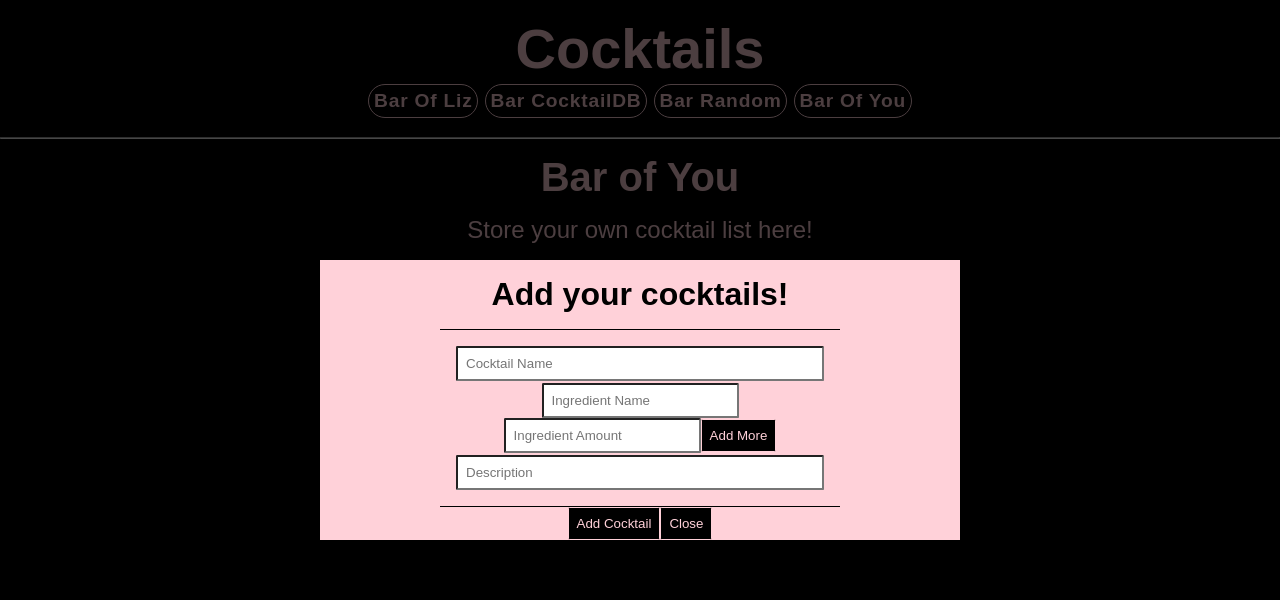
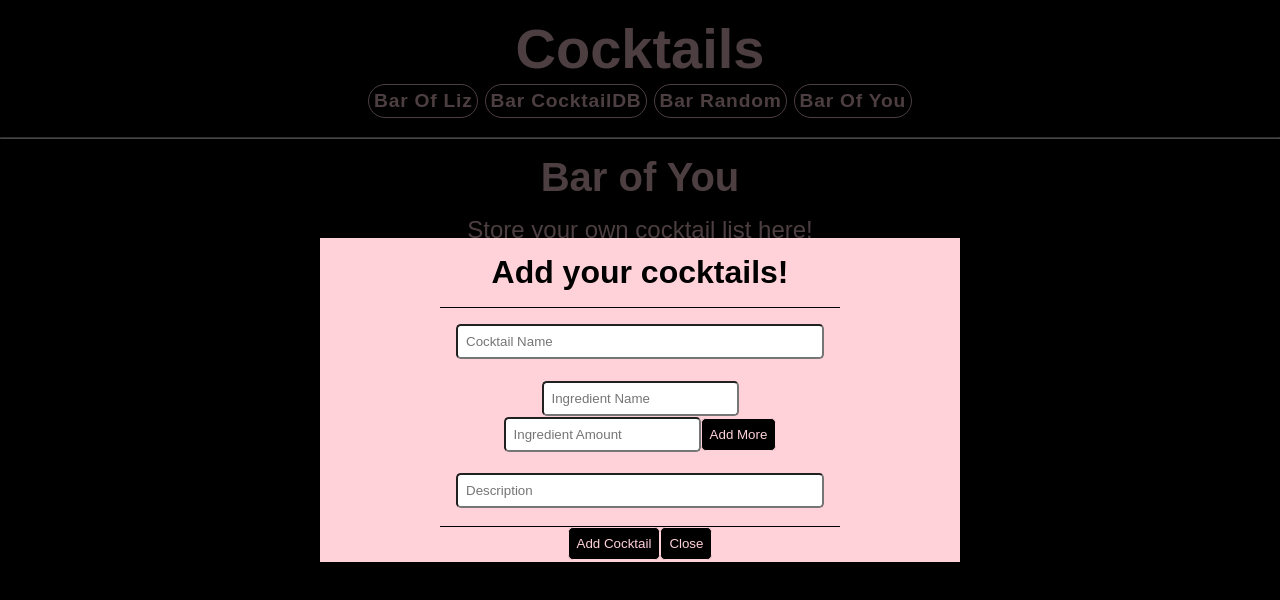
Before and after one commit to ESedrak/cocktail-list, a React (Create React App) app: page /You in a window 1280 px wide. Both pictures are taken after a click on the button "Add Cocktail". Shown: the top 600 px of the page. Built offline with nearby package versions, Linux system fonts and the light colour scheme; a web font is replaced by a local one.

Commit message:
some spacing styling to modal form

```diff
--- a/src/components/barOfYou/ModalForm/DisplayYourCocktail.js
+++ b/src/components/barOfYou/ModalForm/DisplayYourCocktail.js
@@ -3,6 +3,7 @@ import "../../../Cocktail.css";
 function DisplayYourCocktail({ cocktailInfo, addIngredient }) {
 	return (
 		<section className="Cocktail-you-one">
+			<hr />
 			{cocktailInfo.map((details, index) => (
 				<div key={index}>
 					<h3 className="Cocktail-drink-name">{details.drinkName}</h3>
--- a/src/components/barOfYou/ModalForm/ModalForm.css
+++ b/src/components/barOfYou/ModalForm/ModalForm.css
@@ -46,8 +46,9 @@
 }
 
 .ModalForm input {
-	border-radius: 0.1rem;
+	border-radius: 0.3rem;
 	padding: 0.5rem;
+	margin-bottom: 0.1rem;
 }
 
 .ModalForm button {
@@ -56,5 +57,6 @@
 	background-color: black;
 	border: 0.1rem solid rgb(255, 209, 217);
 	padding: 0.5rem;
-	border-radius: 0.1rem;
+	border-radius: 0.3rem;
+	margin-bottom: 0.1rem;
 }
--- a/src/components/barOfYou/ModalForm/ModalForm.js
+++ b/src/components/barOfYou/ModalForm/ModalForm.js
@@ -86,6 +86,7 @@ function ModalForm({ modalForm, onClose, createCocktail }) {
 							onChange={handleChange}
 							required
 						/>
+						<br />
 						{/*Ingredient List (connects the add/remove abilities for each ingredient/amount)*/}
 						{ingredientList.map((oneIngredient, index) => (
 							<div className="ModalForm-ingredients" key={index}>
@@ -123,6 +124,7 @@ function ModalForm({ modalForm, onClose, createCocktail }) {
 									)}
 							</div>
 						))}
+						<br />
 						<input
 							type="text-area"
 							placeholder="Description"
--- a/src/components/barOfYou/You.js
+++ b/src/components/barOfYou/You.js
@@ -15,6 +15,7 @@ function You() {
 		setCocktailInfo([...cocktailInfo, drinkInfo]);
 		setAddIngredient([...addIngredient, addIngredients]);
 	};
+
 	return (
 		<div className="You">
 			<Header header={headerDetails.barOf.you} />
```
